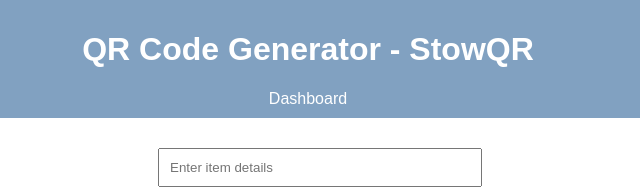
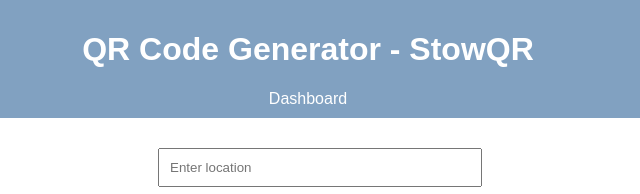
Before and after one commit to vpm5275/StowQR-Project, a website: page qr-code-generator.html in a window 1280 px wide. Shown: the top 194 px of the page, 332-972 px from the left. Drawn offline with Linux system fonts and the light colour scheme.

Commit message:
Update qr-code-generator.html

```diff
--- a/qr-code-generator.html
+++ b/qr-code-generator.html
@@ -25,7 +25,7 @@
     <main>
         <form id="qrCodeForm" onsubmit="generate(); return false;">
             <div class="input-container">
-                <input type="text" id="itemDetails" placeholder="Enter item details" required>
+                <input type="text" id="itemDetails" placeholder="Enter location" required>
             </div>
             <div class="button-container">
                 <button class="large-button" type="submit">Generate QR Code</button>
```
